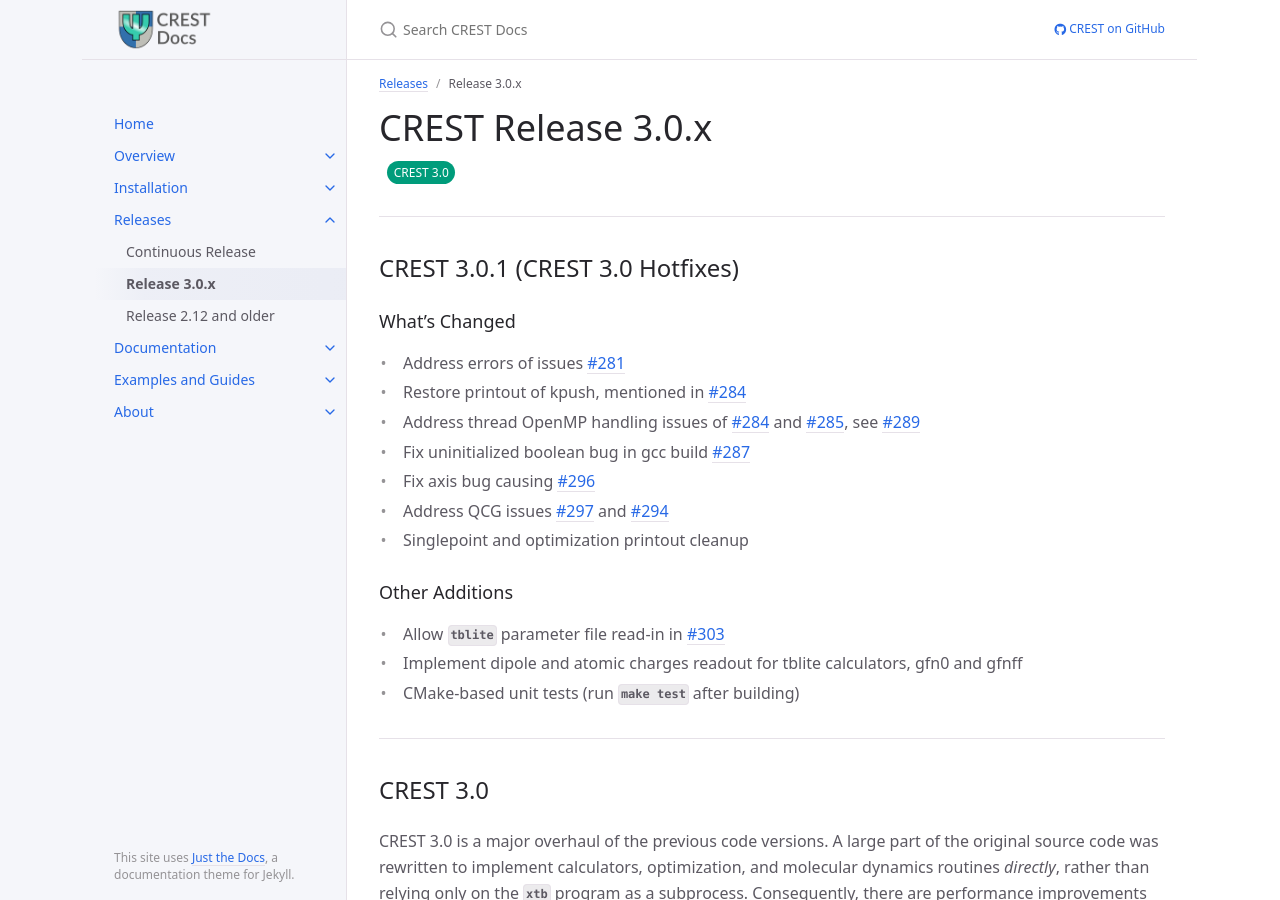
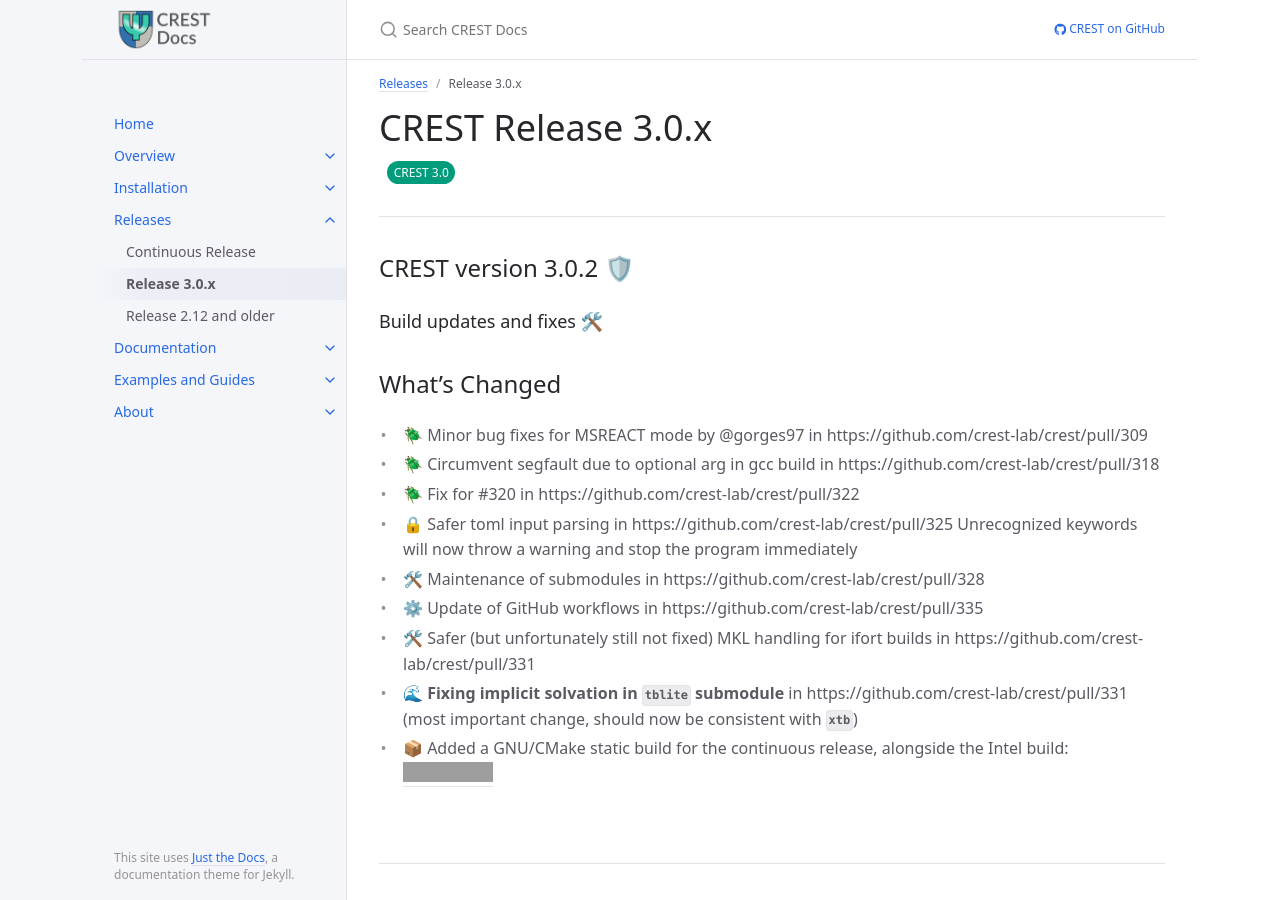
Before and after one commit to crest-lab/crest-docs, a Jekyll site: the page built from page/releases/release_current.md, in a window 1280 px wide and 900 px high. Built offline with Jekyll 4.4.1, drawn with Linux system fonts in a browser that asks for light colours; grey boxes are pictures that could not be loaded.

Commit message:
3.0.2 info

```diff
--- a/page/releases/release_current.md
+++ b/page/releases/release_current.md
@@ -12,6 +12,25 @@ permalink: /page/releases/release_current.html
 {: .no_toc }
 
 <div class="label label-green">CREST 3.0</div>
+
+---
+
+## CREST version 3.0.2 🛡️
+### Build updates and fixes 🛠️
+
+## What's Changed
+* 🪲 Minor bug fixes for MSREACT mode by @gorges97 in https://github.com/crest-lab/crest/pull/309
+* 🪲 Circumvent segfault due to optional arg in gcc build in https://github.com/crest-lab/crest/pull/318
+* 🪲 Fix for #320 in https://github.com/crest-lab/crest/pull/322
+* 🔒 Safer toml input parsing in https://github.com/crest-lab/crest/pull/325 Unrecognized keywords will now throw a warning and stop the program immediately
+* 🛠️ Maintenance of submodules in https://github.com/crest-lab/crest/pull/328
+* ⚙️ Update of GitHub workflows in https://github.com/crest-lab/crest/pull/335
+* 🛠️ Safer (but unfortunately still not fixed) MKL handling for ifort builds in https://github.com/crest-lab/crest/pull/331
+* 🌊 **Fixing implicit solvation in `tblite` submodule** in https://github.com/crest-lab/crest/pull/331 (most important change, should now be consistent with `xtb`)
+* 📦 Added a GNU/CMake static build for the continuous release, alongside the Intel build:<br>[![Download (GNU)](https://img.shields.io/badge/download-GNU_build_binary-green)](https://github.com/crest-lab/crest/releases/download/latest/crest-gnu-12-ubuntu-latest.tar.xz)
+
+<br>
+
 
 ---
 
```
